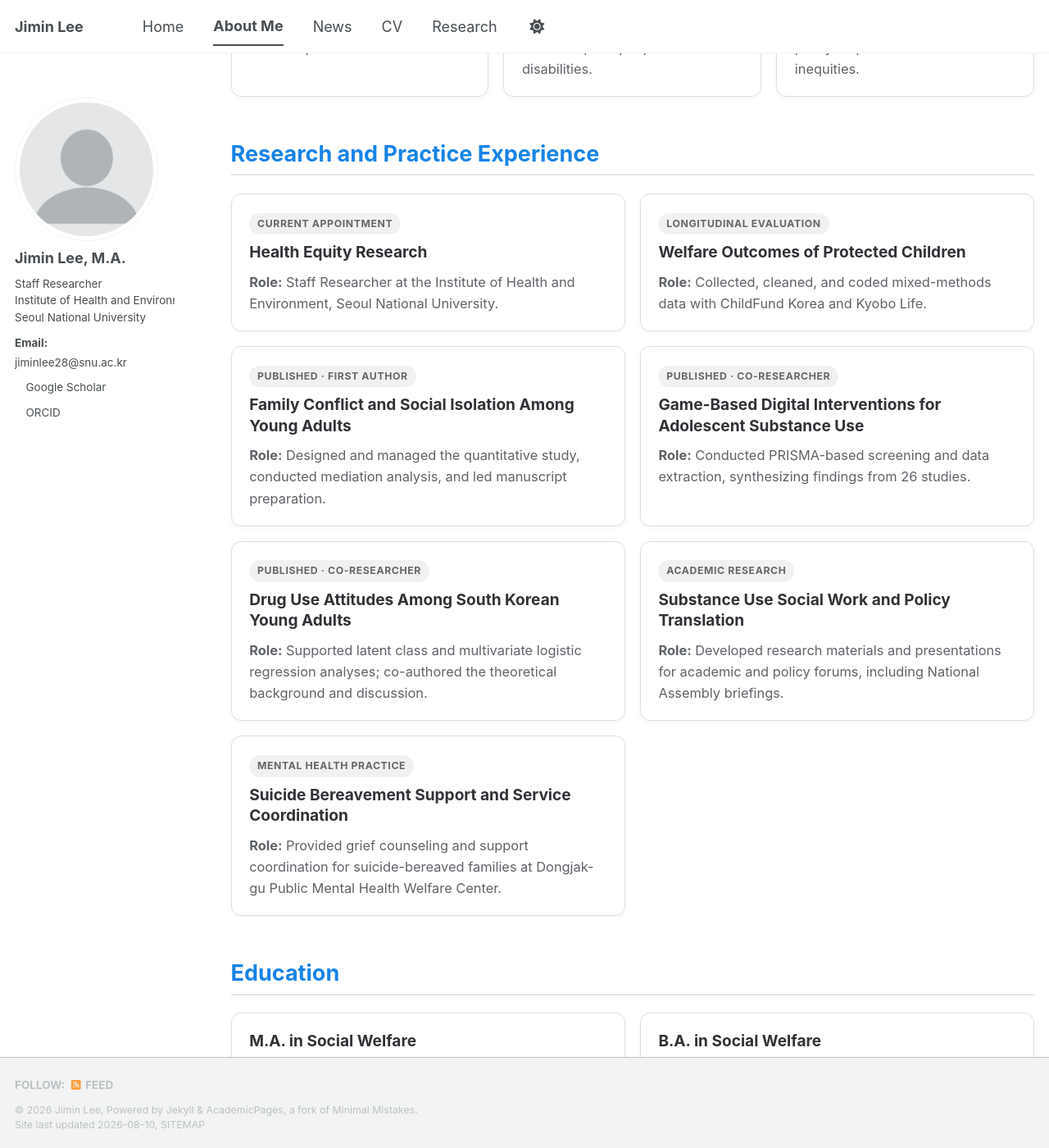
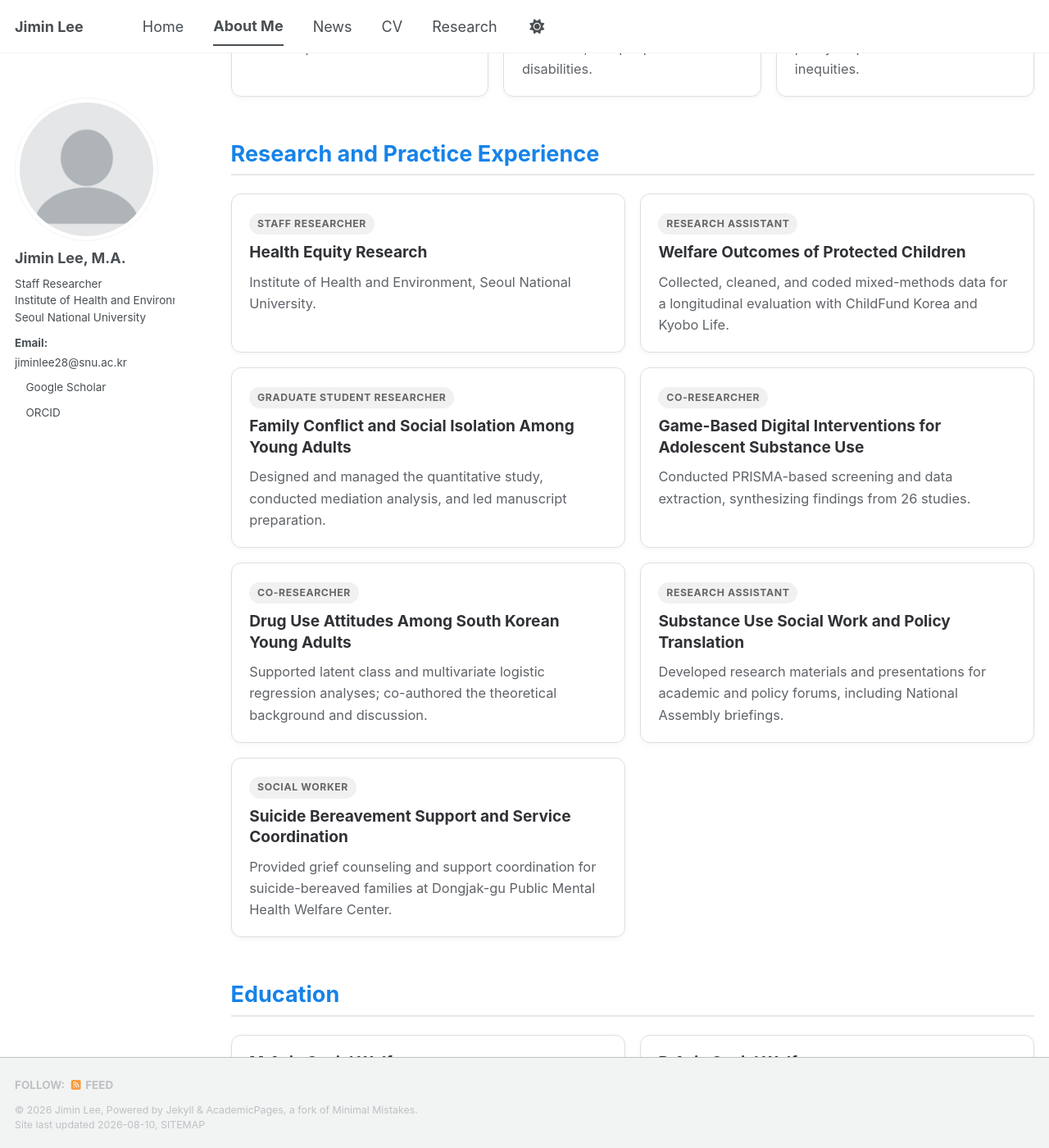
Before and after one commit to jiminlee-research/jiminlee-research.github.io, a Jekyll site: the page built from _pages/about-me.md, in a window 1280 px wide and 1400 px high, scrolled down 749 px. Shown: the whole window at 82% size. Built offline with Jekyll 4.4.1, drawn with Linux system fonts in a browser that asks for light colours; a style sheet for code colours, icons or effects is not loaded.

Commit message:
Refactor about page layout and styles
Refactored HTML structure and CSS styles for the about page, consolidating styles and improving readability.

```diff
--- a/_pages/about-me.md
+++ b/_pages/about-me.md
@@ -6,65 +6,33 @@ author_profile: true
 ---
 
 <style>
-.about-page { max-width: 1000px; margin: 0 auto; }
-.about-page .about-hero { text-align: center; padding: 1.5rem 0 2rem; border-bottom: 2px solid #e5e7eb; margin-bottom: 2rem; }
-.about-page .about-hero h1 { color: #1683e8; font-size: 2.25rem; margin: 0 0 .45rem; }
-.about-page .about-hero p { color: #5f6368; font-size: 1rem; margin: 0; }
-.about-page .about-section { margin: 2.25rem 0; }
-.about-page .about-section h2 { color: #1683e8; font-size: 1.5rem; border-bottom: 2px solid #e5e7eb; padding-bottom: .45rem; margin-bottom: 1.2rem; }
-.about-page .about-section > p { font-size: .98rem; line-height: 1.7; }
-.about-page .interest-grid { display: grid; gap: 1rem; grid-template-columns: repeat(3, minmax(0, 1fr)); }
-.about-page .record-grid { display: grid; gap: 1rem; grid-template-columns: repeat(2, minmax(0, 1fr)); }
-.about-page .interest-card, .about-page .record-card { border: 1px solid #dedede; border-radius: 12px; padding: 1.1rem 1.2rem; background: #fff; box-shadow: 0 2px 7px rgba(0,0,0,.04); }
-.about-page .interest-card h3, .about-page .record-card h3 { margin: .05rem 0 .55rem; color: #303236; font-size: 1.06rem; line-height: 1.35; }
-.about-page .interest-card p, .about-page .record-card p { margin: 0; color: #5f6368; font-size: .91rem; line-height: 1.6; }
-.about-page .label { display: inline-block; border-radius: 999px; background: #f1f1f1; color: #666; font-size: .68rem; font-weight: 700; letter-spacing: .05em; padding: .22rem .55rem; margin-bottom: .45rem; }
-@media (max-width: 800px) {
-  .about-page .interest-grid, .about-page .record-grid { grid-template-columns: 1fr; }
-  .about-page .about-hero h1 { font-size: 2rem; }
-}
+.about-page{max-width:1000px;margin:0 auto}.about-hero{text-align:center;padding:1.5rem 0 2rem;border-bottom:2px solid #e5e7eb;margin-bottom:2rem}.about-hero h1,.about-section h2{color:#1683e8}.about-hero h1{font-size:2.25rem;margin:0 0 .45rem}.about-hero p{color:#5f6368;font-size:1rem;margin:0}.about-section{margin:2.25rem 0}.about-section h2{font-size:1.5rem;border-bottom:2px solid #e5e7eb;padding-bottom:.45rem;margin-bottom:1.2rem}.about-section>p{font-size:.98rem;line-height:1.7}.interest-grid{display:grid;gap:1rem;grid-template-columns:repeat(3,minmax(0,1fr))}.record-grid{display:grid;gap:1rem;grid-template-columns:repeat(2,minmax(0,1fr))}.interest-card,.record-card{border:1px solid #dedede;border-radius:12px;padding:1.1rem 1.2rem;background:#fff;box-shadow:0 2px 7px rgba(0,0,0,.04)}.interest-card h3,.record-card h3{margin:.05rem 0 .55rem;color:#303236;font-size:1.06rem;line-height:1.35}.interest-card p,.record-card p{margin:0;color:#5f6368;font-size:.91rem;line-height:1.6}.label{display:inline-block;border-radius:999px;background:#f1f1f1;color:#666;font-size:.68rem;font-weight:700;letter-spacing:.05em;padding:.22rem .55rem;margin-bottom:.45rem}@media(max-width:800px){.interest-grid,.record-grid{grid-template-columns:1fr}.about-hero h1{font-size:2rem}}
 </style>
 
 <div class="about-page">
-  <header class="about-hero">
-    <h1>About Me</h1>
-    <p>Research, practice, and policy for mental health equity</p>
-  </header>
+<header class="about-hero"><h1>About Me</h1><p>Research, practice, and policy for mental health equity</p></header>
 
-  <section class="about-section">
-    <h2>Biography</h2>
-    <p>I am a Staff Researcher at the Institute of Health and Environment, Seoul National University. My work examines how stigma, discrimination, trauma, and other social and structural conditions shape mental health and behavioral health outcomes.</p>
-    <p>I focus on refugees, sexual and gender minorities, and people with disabilities. Across research, practice, and policy, I use an anti-oppressive, rights-based approach to identify and address the conditions that produce health inequities.</p>
-  </section>
+<section class="about-section"><h2>Biography</h2><p>I am a Staff Researcher at the Institute of Health and Environment, Seoul National University. My work examines how stigma, discrimination, trauma, and other social and structural conditions shape mental health and behavioral health outcomes.</p><p>I focus on refugees, sexual and gender minorities, and people with disabilities. Across research, practice, and policy, I use an anti-oppressive, rights-based approach to identify and address the conditions that produce health inequities.</p></section>
 
-  <section class="about-section">
-    <h2>Key Interests</h2>
-    <div class="interest-grid">
-      <article class="interest-card"><div class="label">MENTAL HEALTH EQUITY</div><h3>Mental Health Disparities</h3><p>Stigma, discrimination, trauma, and unequal health outcomes.</p></article>
-      <article class="interest-card"><div class="label">POPULATIONS</div><h3>Marginalized Populations</h3><p>Refugees, sexual and gender minorities, and people with disabilities.</p></article>
-      <article class="interest-card"><div class="label">APPROACH</div><h3>Rights-Based Policy</h3><p>Anti-oppressive research and policy responses to health inequities.</p></article>
-    </div>
-  </section>
+<section class="about-section"><h2>Key Interests</h2><div class="interest-grid">
+<article class="interest-card"><div class="label">MENTAL HEALTH EQUITY</div><h3>Mental Health Disparities</h3><p>Stigma, discrimination, trauma, and unequal health outcomes.</p></article>
+<article class="interest-card"><div class="label">POPULATIONS</div><h3>Marginalized Populations</h3><p>Refugees, sexual and gender minorities, and people with disabilities.</p></article>
+<article class="interest-card"><div class="label">APPROACH</div><h3>Rights-Based Policy</h3><p>Anti-oppressive research and policy responses to health inequities.</p></article>
+</div></section>
 
-  <section class="about-section">
-    <h2>Research and Practice Experience</h2>
-    <div class="record-grid">
-      <article class="record-card"><div class="label">CURRENT APPOINTMENT</div><h3>Health Equity Research</h3><p><strong>Role:</strong> Staff Researcher at the Institute of Health and Environment, Seoul National University.</p></article>
-      <article class="record-card"><div class="label">LONGITUDINAL EVALUATION</div><h3>Welfare Outcomes of Protected Children</h3><p><strong>Role:</strong> Collected, cleaned, and coded mixed-methods data with ChildFund Korea and Kyobo Life.</p></article>
-      <article class="record-card"><div class="label">PUBLISHED · FIRST AUTHOR</div><h3>Family Conflict and Social Isolation Among Young Adults</h3><p><strong>Role:</strong> Designed and managed the quantitative study, conducted mediation analysis, and led manuscript preparation.</p></article>
-      <article class="record-card"><div class="label">PUBLISHED · CO-RESEARCHER</div><h3>Game-Based Digital Interventions for Adolescent Substance Use</h3><p><strong>Role:</strong> Conducted PRISMA-based screening and data extraction, synthesizing findings from 26 studies.</p></article>
-      <article class="record-card"><div class="label">PUBLISHED · CO-RESEARCHER</div><h3>Drug Use Attitudes Among South Korean Young Adults</h3><p><strong>Role:</strong> Supported latent class and multivariate logistic regression analyses; co-authored the theoretical background and discussion.</p></article>
-      <article class="record-card"><div class="label">ACADEMIC RESEARCH</div><h3>Substance Use Social Work and Policy Translation</h3><p><strong>Role:</strong> Developed research materials and presentations for academic and policy forums, including National Assembly briefings.</p></article>
-      <article class="record-card"><div class="label">MENTAL HEALTH PRACTICE</div><h3>Suicide Bereavement Support and Service Coordination</h3><p><strong>Role:</strong> Provided grief counseling and support coordination for suicide-bereaved families at Dongjak-gu Public Mental Health Welfare Center.</p></article>
-    </div>
-  </section>
+<section class="about-section"><h2>Research and Practice Experience</h2><div class="record-grid">
+<article class="record-card"><div class="label">STAFF RESEARCHER</div><h3>Health Equity Research</h3><p>Institute of Health and Environment, Seoul National University.</p></article>
+<article class="record-card"><div class="label">RESEARCH ASSISTANT</div><h3>Welfare Outcomes of Protected Children</h3><p>Collected, cleaned, and coded mixed-methods data for a longitudinal evaluation with ChildFund Korea and Kyobo Life.</p></article>
+<article class="record-card"><div class="label">GRADUATE STUDENT RESEARCHER</div><h3>Family Conflict and Social Isolation Among Young Adults</h3><p>Designed and managed the quantitative study, conducted mediation analysis, and led manuscript preparation.</p></article>
+<article class="record-card"><div class="label">CO-RESEARCHER</div><h3>Game-Based Digital Interventions for Adolescent Substance Use</h3><p>Conducted PRISMA-based screening and data extraction, synthesizing findings from 26 studies.</p></article>
+<article class="record-card"><div class="label">CO-RESEARCHER</div><h3>Drug Use Attitudes Among South Korean Young Adults</h3><p>Supported latent class and multivariate logistic regression analyses; co-authored the theoretical background and discussion.</p></article>
+<article class="record-card"><div class="label">RESEARCH ASSISTANT</div><h3>Substance Use Social Work and Policy Translation</h3><p>Developed research materials and presentations for academic and policy forums, including National Assembly briefings.</p></article>
+<article class="record-card"><div class="label">SOCIAL WORKER</div><h3>Suicide Bereavement Support and Service Coordination</h3><p>Provided grief counseling and support coordination for suicide-bereaved families at Dongjak-gu Public Mental Health Welfare Center.</p></article>
+</div></section>
 
-  <section class="about-section">
-    <h2>Education</h2>
-    <div class="record-grid">
-      <article class="record-card"><h3>M.A. in Social Welfare</h3><p>Ewha Womans University<br>2023-2025</p></article>
-      <article class="record-card"><h3>B.A. in Social Welfare</h3><p>Ewha Womans University<br>2020-2023</p></article>
-      <article class="record-card"><h3>Visiting Student</h3><p>Philipps-Universität Marburg<br>2021-2022</p></article>
-    </div>
-  </section>
+<section class="about-section"><h2>Education</h2><div class="record-grid">
+<article class="record-card"><h3>M.A. in Social Welfare</h3><p>Ewha Womans University<br>2023-2025</p></article>
+<article class="record-card"><h3>B.A. in Social Welfare</h3><p>Ewha Womans University<br>2020-2023</p></article>
+<article class="record-card"><h3>Visiting Student</h3><p>Philipps-Universität Marburg<br>2021-2022</p></article>
+</div></section>
 </div>
```
